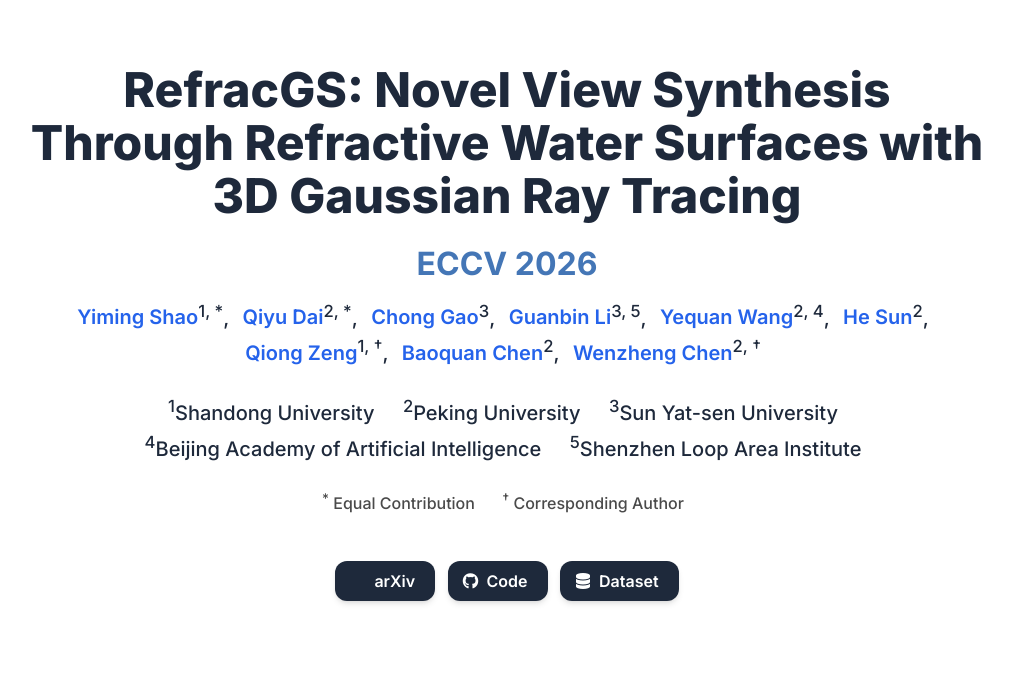
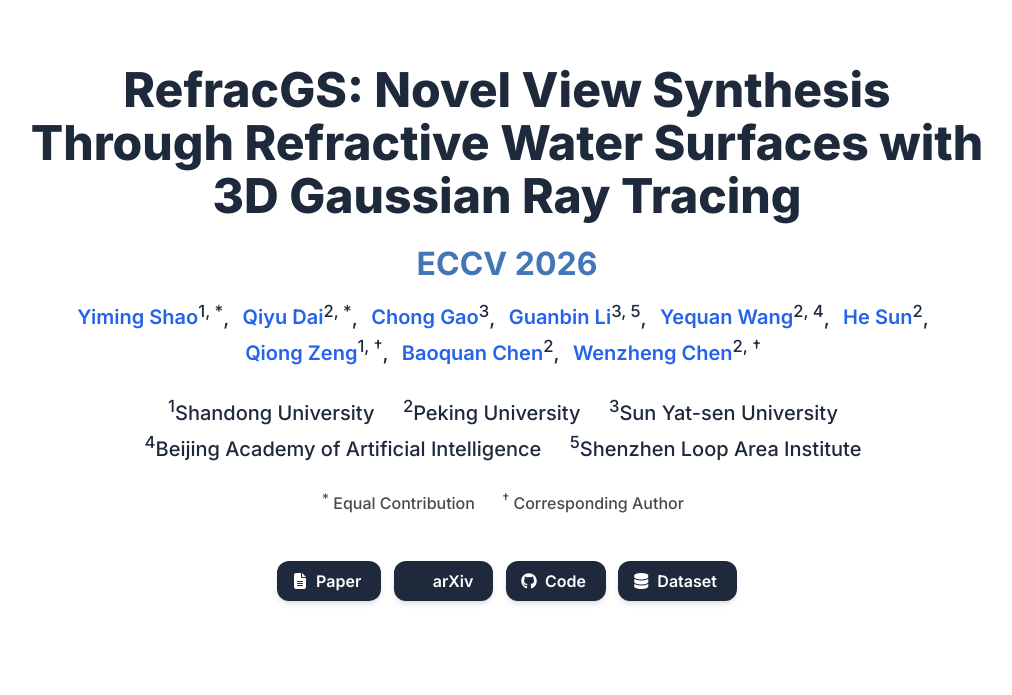
Before and after one commit to yimgshao/refracgs, a plain HTML site: page index.html in a window 1280 px wide. Shown: the top 695 px of the page, without its empty margins (133-1145 px from the left). Drawn offline with nearby package versions, Linux system fonts and the light colour scheme; some icons are missing.

Commit message:
add springer paper link

```diff
--- a/index.html
+++ b/index.html
@@ -257,6 +257,16 @@
 
                   <div class="column has-text-centered">
                     <div class="publication-links">
+                      <span class="link-block">
+                        <a href="https://link.springer.com/chapter/10.1007/978-3-032-37261-1_23" target="_blank"
+                        class="external-link button is-normal is-rounded is-dark">
+                        <span class="icon">
+                          <i class="fas fa-file-alt"></i>
+                        </span>
+                        <span>Paper</span>
+                      </a>
+                    </span>
+
                       <span class="link-block">
                         <a href="https://arxiv.org/abs/2603.21695" target="_blank"
                         class="external-link button is-normal is-rounded is-dark">
```
